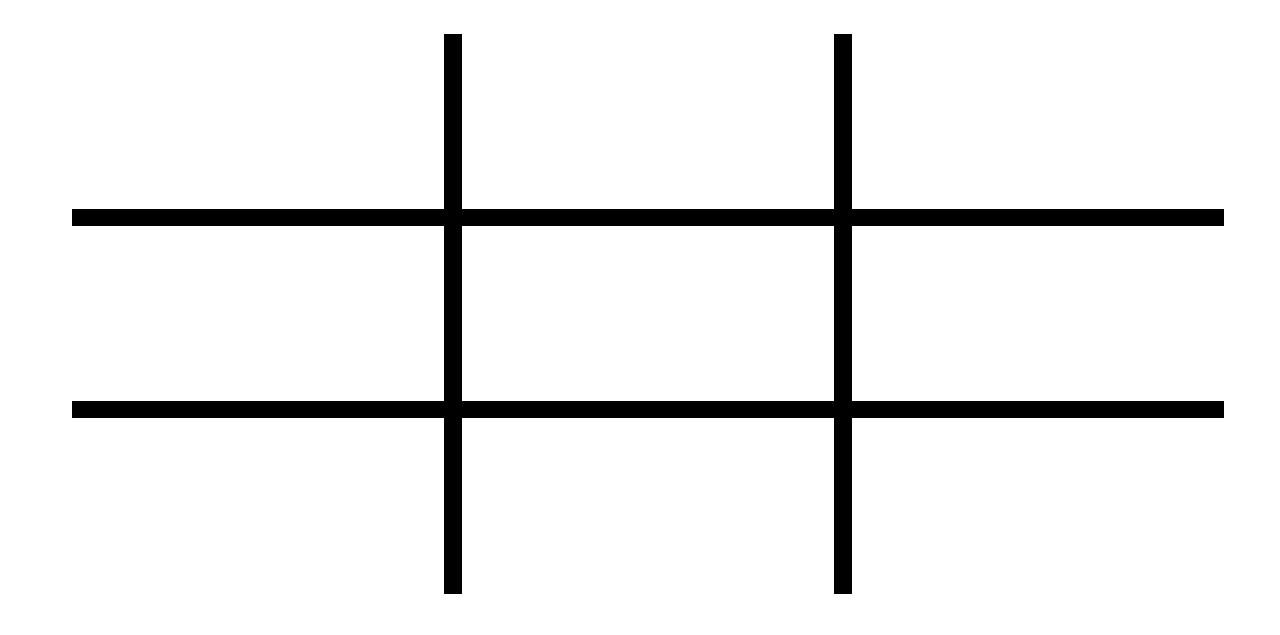
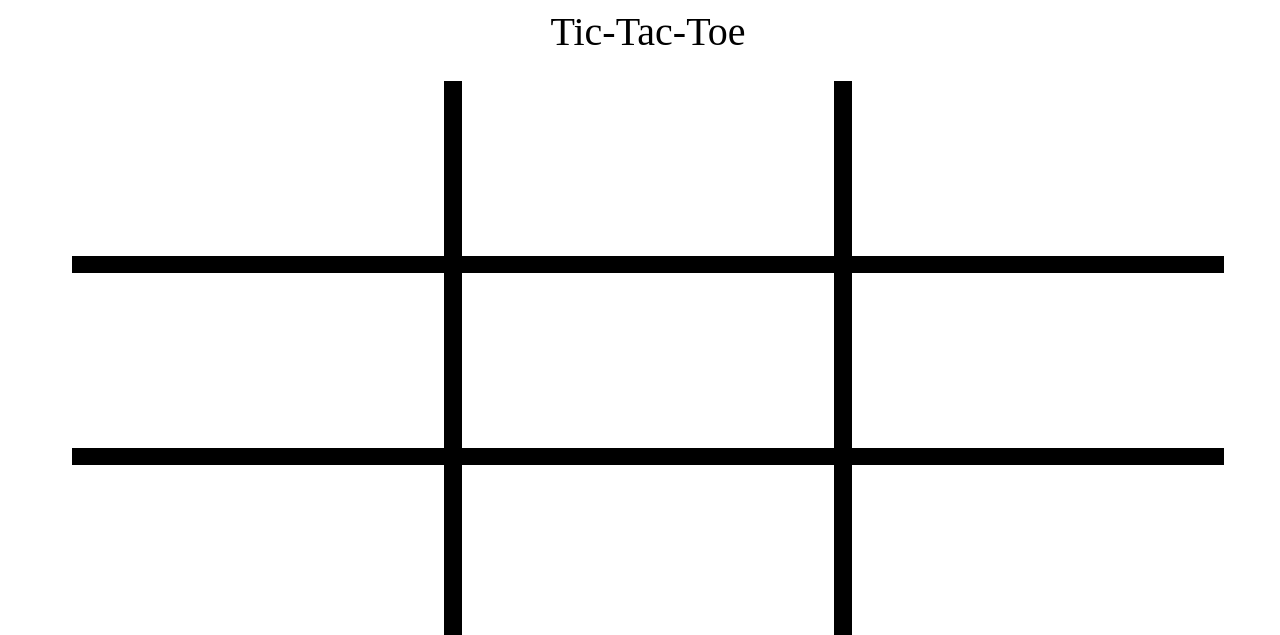
Before and after one commit to michael1visser/tic-tac-toe, a plain HTML site: page index.html in a window 1280 px wide. Shown: the top 635 px of the page. Drawn offline with Linux system fonts and the light colour scheme.

Commit message:
added header for title

```diff
--- a/index.html
+++ b/index.html
@@ -7,6 +7,7 @@
     <link rel="stylesheet" href="style.css">
 </head>
 <body>
+    <header>Tic-Tac-Toe</header>
     <main>
         <div class="board"></div>
     </main>
--- a/style.css
+++ b/style.css
@@ -7,6 +7,11 @@ body {
     height: 100vh;
     font-size: 20px;
 
+}
+
+header {
+    font-size: 40px;
+    text-align: center;
 }
 
 main {
```
